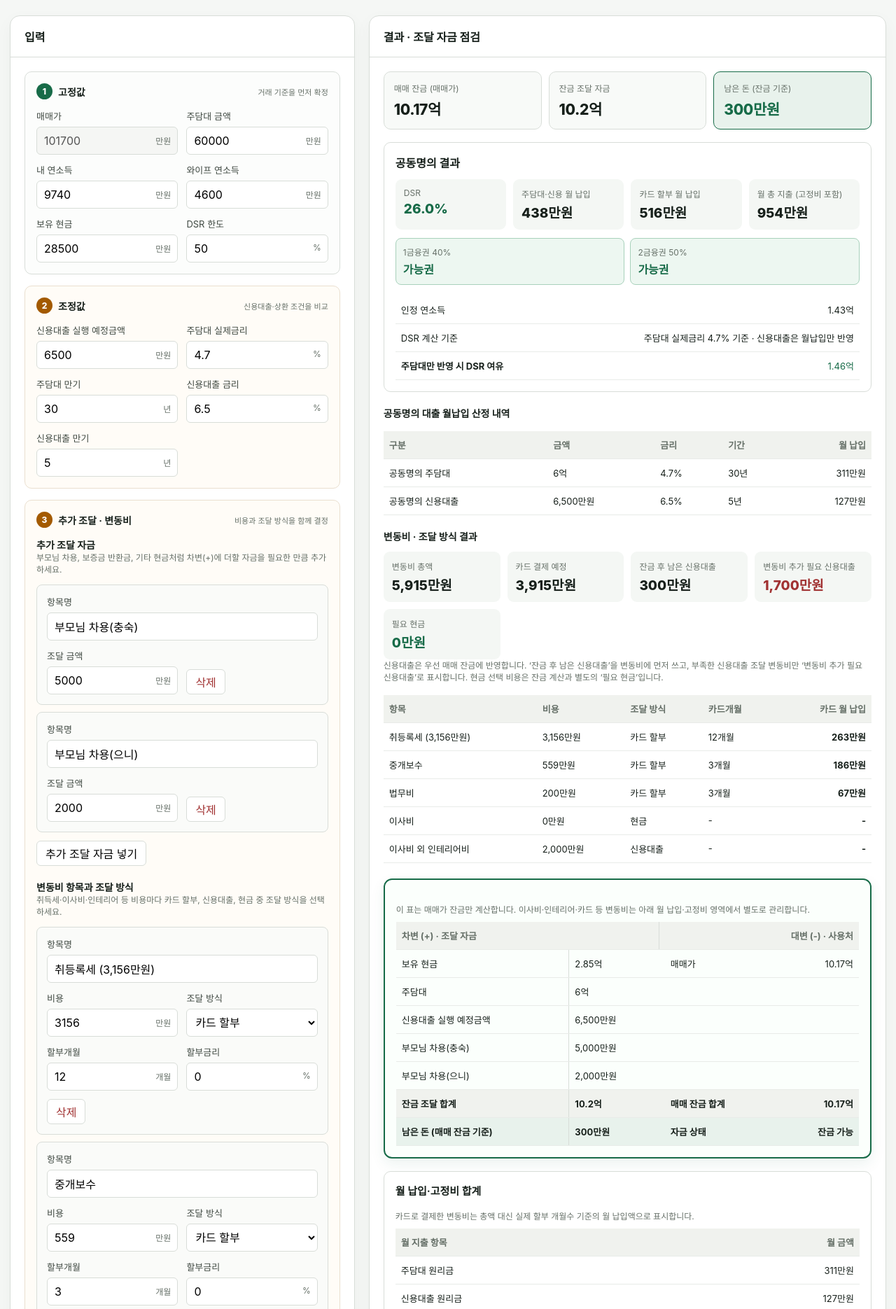
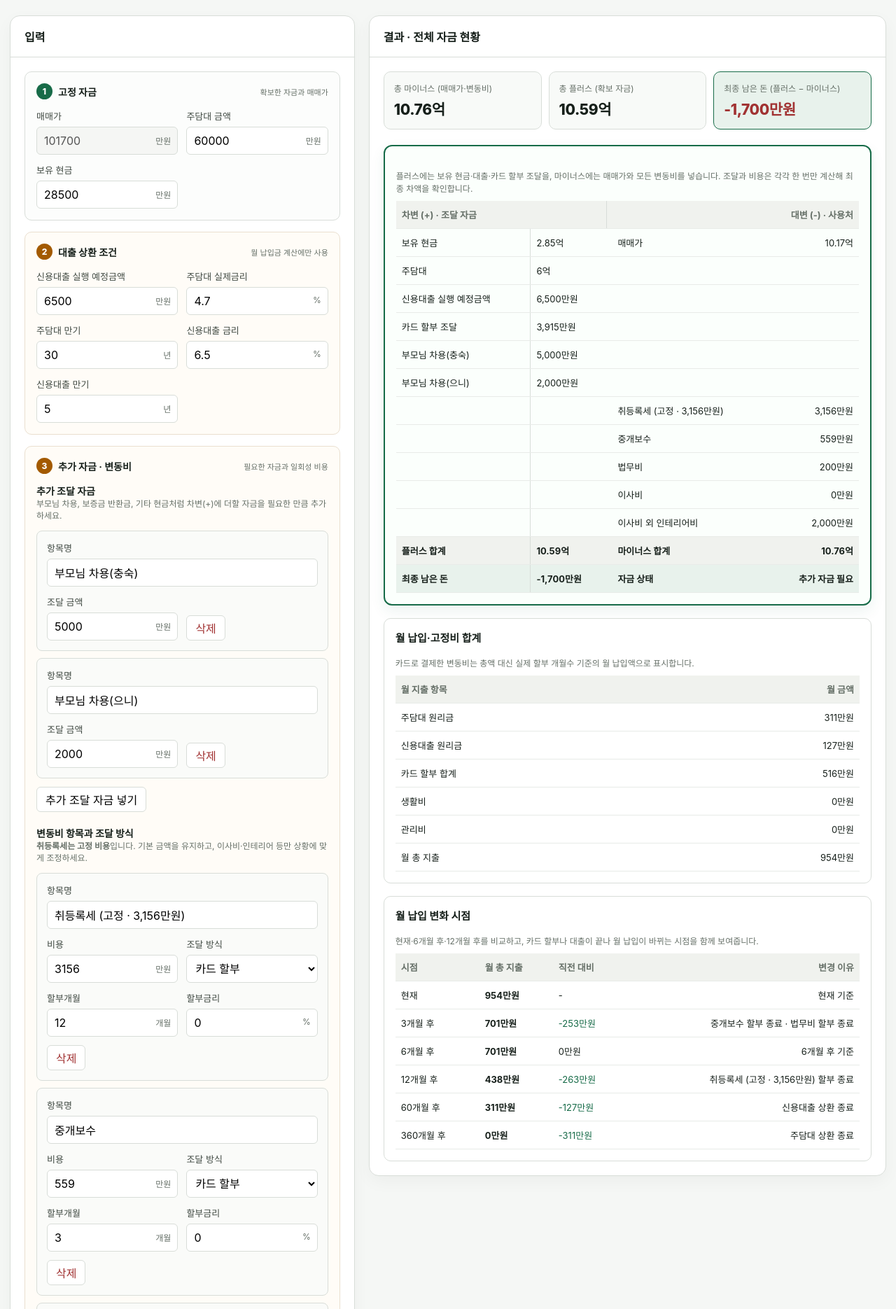
Before and after one commit to WantAirpod/house-ai, a Python web app: template src/home_decision_ai/templates/financing_calculator.html in a window 1280 px wide. Shown: the part 69-1939 px from the top of the page at 70% size. Run offline with Jinja, Linux system fonts and the light colour scheme; the template is opened without the code that fills it, so the values that code supplies are empty.

Commit message:
Simplify financing calculator summary

```diff
--- a/src/home_decision_ai/templates/financing_calculator.html
+++ b/src/home_decision_ai/templates/financing_calculator.html
@@ -120,7 +120,7 @@
           <h2>입력</h2>
           <div class="body">
             <section class="input-group fixed-group">
-              <div class="group-heading"><span class="group-step">1</span><h3>고정값</h3><span>거래 기준을 먼저 확정</span></div>
+              <div class="group-heading"><span class="group-step">1</span><h3>고정 자금</h3><span>확보한 자금과 매매가</span></div>
               <div class="fields">
                 <div class="field">
                   <label for="joint_purchase_price_krw">매매가</label>
@@ -131,26 +131,14 @@
                   <div class="input-wrap"><input id="joint_mortgage_amount_krw" type="number" min="0" step="100"><span class="unit">만원</span></div>
                 </div>
                 <div class="field">
-                  <label for="joint_borrower_income_krw">내 연소득</label>
-                  <div class="input-wrap"><input id="joint_borrower_income_krw" type="number" min="0" step="100"><span class="unit">만원</span></div>
-                </div>
-                <div class="field">
-                  <label for="joint_spouse_income_krw">와이프 연소득</label>
-                  <div class="input-wrap"><input id="joint_spouse_income_krw" type="number" min="0" step="100"><span class="unit">만원</span></div>
-                </div>
-                <div class="field">
                   <label for="cash_available_krw">보유 현금</label>
                   <div class="input-wrap"><input id="cash_available_krw" type="number" min="0" step="100"><span class="unit">만원</span></div>
-                </div>
-                <div class="field">
-                  <label for="joint_dsr_limit_percent">DSR 한도</label>
-                  <div class="input-wrap"><input id="joint_dsr_limit_percent" type="number" min="0" step="1"><span class="unit">%</span></div>
                 </div>
               </div>
             </section>
 
             <section class="input-group scenario-group">
-              <div class="group-heading"><span class="group-step">2</span><h3>조정값</h3><span>신용대출·상환 조건을 비교</span></div>
+              <div class="group-heading"><span class="group-step">2</span><h3>대출 상환 조건</h3><span>월 납입금 계산에만 사용</span></div>
               <div class="fields">
               <div class="field">
                 <label for="joint_credit_amount_krw">신용대출 실행 예정금액</label>
@@ -176,7 +164,7 @@
             </section>
 
             <section class="input-group scenario-group">
-            <div class="group-heading"><span class="group-step">3</span><h3>추가 조달 · 변동비</h3><span>비용과 조달 방식을 함께 결정</span></div>
+            <div class="group-heading"><span class="group-step">3</span><h3>추가 자금 · 변동비</h3><span>필요한 자금과 일회성 비용</span></div>
             <h3 class="section-title" style="margin-top:0;">추가 조달 자금</h3>
             <div class="mini">부모님 차용, 보증금 반환금, 기타 현금처럼 차변(+)에 더할 자금을 필요한 만큼 추가하세요.</div>
             <div class="card-input-list" id="additional-fund-inputs"></div>
@@ -185,7 +173,7 @@
             </div>
 
             <h3 class="section-title">변동비 항목과 조달 방식</h3>
-            <div class="mini">취득세·이사비·인테리어 등 비용마다 카드 할부, 신용대출, 현금 중 조달 방식을 선택하세요.</div>
+            <div class="mini"><strong>취등록세는 고정 비용</strong>입니다. 기본 금액을 유지하고, 이사비·인테리어 등만 상황에 맞게 조정하세요.</div>
             <div class="card-input-list" id="card-inputs"></div>
             <div class="row-actions">
               <button id="add-card" type="button">변동비 항목 추가</button>
@@ -204,72 +192,28 @@
         </section>
 
         <section class="panel result-panel">
-          <h2>결과 · 조달 자금 점검</h2>
+          <h2>결과 · 전체 자금 현황</h2>
           <div class="body">
             <section class="funding-summary" aria-label="자금 요약">
-              <div class="funding-summary-item"><div class="funding-summary-label">매매 잔금 (매매가)</div><div class="funding-summary-value" id="summary-use-total">-</div></div>
-              <div class="funding-summary-item"><div class="funding-summary-label">잔금 조달 자금</div><div class="funding-summary-value" id="summary-funding-total">-</div></div>
-              <div class="funding-summary-item emphasis"><div class="funding-summary-label">남은 돈 (잔금 기준)</div><div class="funding-summary-value" id="summary-remaining">-</div></div>
+              <div class="funding-summary-item"><div class="funding-summary-label">총 마이너스 (매매가·변동비)</div><div class="funding-summary-value" id="summary-use-total">-</div></div>
+              <div class="funding-summary-item"><div class="funding-summary-label">총 플러스 (확보 자금)</div><div class="funding-summary-value" id="summary-funding-total">-</div></div>
+              <div class="funding-summary-item emphasis"><div class="funding-summary-label">최종 남은 돈 (플러스 − 마이너스)</div><div class="funding-summary-value" id="summary-remaining">-</div></div>
             </section>
-            <div>
-              <section class="result-card">
-                <h3>공동명의 결과</h3>
-                <div class="result-summary">
-                  <div class="pill"><div class="pill-label">DSR</div><div class="pill-value" id="joint-dsr-row">-</div></div>
-                  <div class="pill"><div class="pill-label">주담대·신용 월 납입</div><div class="pill-value" id="joint-monthly-payment">-</div></div>
-                  <div class="pill"><div class="pill-label">카드 할부 월 납입</div><div class="pill-value" id="card-monthly-summary">-</div></div>
-                  <div class="pill"><div class="pill-label">월 총 지출 (고정비 포함)</div><div class="pill-value" id="monthly-debt-summary">-</div></div>
-                </div>
-                <div class="bank-judgement">
-                  <div class="bank-box" id="joint-bank1-box"><div class="bank-title">1금융권 40%</div><div class="bank-result" id="joint-bank1">-</div></div>
-                  <div class="bank-box" id="joint-bank2-box"><div class="bank-title">2금융권 50%</div><div class="bank-result" id="joint-bank2">-</div></div>
-                </div>
-                <table>
-                  <tbody>
-                    <tr><td>인정 연소득</td><td id="joint-income-result">-</td></tr>
-                    <tr><td>DSR 계산 기준</td><td id="joint-dsr-rate-note">-</td></tr>
-                    <tr><td><strong>주담대만 반영 시 DSR 여유</strong></td><td id="joint-extra-credit">-</td></tr>
-                  </tbody>
-                </table>
-              </section>
-              <h3 class="section-title">공동명의 대출 월납입 산정 내역</h3>
-              <table>
-                <thead><tr><th>구분</th><th>금액</th><th>금리</th><th>기간</th><th>월 납입</th></tr></thead>
-                <tbody>
-                  <tr><td>공동명의 주담대</td><td id="joint-mortgage-principal-info">-</td><td id="joint-mortgage-rate-info">-</td><td id="joint-mortgage-term-info">-</td><td id="joint-mortgage-monthly-info">-</td></tr>
-                  <tr><td>공동명의 신용대출</td><td id="joint-credit-principal-info">-</td><td id="joint-credit-rate-info">-</td><td id="joint-credit-term-info">-</td><td id="joint-credit-monthly-info">-</td></tr>
-                </tbody>
-              </table>
-            </div>
-
-            <h3 class="section-title">변동비 · 조달 방식 결과</h3>
-            <div class="result-summary card-total-summary">
-              <div class="pill"><div class="pill-label">변동비 총액</div><div class="pill-value" id="variable-cost-total">-</div></div>
-              <div class="pill"><div class="pill-label">카드 결제 예정</div><div class="pill-value" id="card-grand-total">-</div></div>
-              <div class="pill"><div class="pill-label">잔금 후 남은 신용대출</div><div class="pill-value" id="remaining-credit-for-variable">-</div></div>
-              <div class="pill"><div class="pill-label">변동비 추가 필요 신용대출</div><div class="pill-value" id="variable-credit-gap">-</div></div>
-              <div class="pill"><div class="pill-label">필요 현금</div><div class="pill-value" id="cash-cost-total">-</div></div>
-            </div>
-            <div class="mini">신용대출은 우선 매매 잔금에 반영합니다. ‘잔금 후 남은 신용대출’을 변동비에 먼저 쓰고, 부족한 신용대출 조달 변동비만 ‘변동비 추가 필요 신용대출’로 표시합니다. 현금 선택 비용은 잔금 계산과 별도의 ‘필요 현금’입니다.</div>
-            <table>
-              <thead><tr><th>항목</th><th>비용</th><th>조달 방식</th><th>카드개월</th><th>카드 월 납입</th></tr></thead>
-              <tbody id="card-results"></tbody>
-            </table>
-            <div id="warnings"></div>
-
             <section class="final-report">
-              <p class="ledger-note">이 표는 매매가 잔금만 계산합니다. 이사비·인테리어·카드 등 변동비는 아래 월 납입·고정비 영역에서 별도로 관리합니다.</p>
+              <p class="ledger-note">플러스에는 보유 현금·대출·카드 할부 조달을, 마이너스에는 매매가와 모든 변동비를 넣습니다. 조달과 비용은 각각 한 번만 계산해 최종 차액을 확인합니다.</p>
               <table class="ledger-table">
                 <thead><tr><th colspan="2">차변 (+) · 조달 자금</th><th colspan="2">대변 (-) · 사용처</th></tr></thead>
                 <tbody>
                   <tr><td>보유 현금</td><td id="ledger-cash">-</td><td>매매가</td><td id="ledger-purchase">-</td></tr>
                   <tr><td>주담대</td><td id="ledger-mortgage">-</td><td></td><td></td></tr>
                   <tr><td>신용대출 실행 예정금액</td><td id="ledger-credit">-</td><td></td><td></td></tr>
+                  <tr><td>카드 할부 조달</td><td id="ledger-card">-</td><td></td><td></td></tr>
                 </tbody>
                 <tbody id="ledger-additional-funds"></tbody>
+                <tbody id="ledger-variable-costs"></tbody>
                 <tbody>
-                  <tr class="ledger-total"><td>잔금 조달 합계</td><td id="ledger-funding-total">-</td><td>매매 잔금 합계</td><td id="ledger-use-total">-</td></tr>
-                  <tr class="ledger-remaining"><td>남은 돈 (매매 잔금 기준)</td><td id="ledger-remaining">-</td><td>자금 상태</td><td id="ledger-status">-</td></tr>
+                  <tr class="ledger-total"><td>플러스 합계</td><td id="ledger-funding-total">-</td><td>마이너스 합계</td><td id="ledger-use-total">-</td></tr>
+                  <tr class="ledger-remaining"><td>최종 남은 돈</td><td id="ledger-remaining">-</td><td>자금 상태</td><td id="ledger-status">-</td></tr>
                 </tbody>
               </table>
             </section>
@@ -289,6 +233,14 @@
                 </tbody>
               </table>
             </section>
+            <section class="monthly-budget">
+              <h3>월 납입 변화 시점</h3>
+              <p class="ledger-note">현재·6개월 후·12개월 후를 비교하고, 카드 할부나 대출이 끝나 월 납입이 바뀌는 시점을 함께 보여줍니다.</p>
+              <table>
+                <thead><tr><th>시점</th><th>월 총 지출</th><th>직전 대비</th><th>변경 이유</th></tr></thead>
+                <tbody id="monthly-change-points"></tbody>
+              </table>
+            </section>
           </div>
         </section>
       </div>
@@ -300,15 +252,12 @@
         jointMortgage: 600000000,
         cashAvailable: 285000000,
         jointCredit: 65000000,
-        borrowerIncome: 97400000,
-        spouseIncome: 46000000,
-        dsrLimit: 50,
         mortgageRate: 4.7,
         mortgageTerm: 30,
         creditRate: 6.5,
         creditTerm: 5,
         cards: [
-          { label:"취등록세 (3,156만원)", amount:31560000, funding:"card", months:12, rate:0 },
+          { label:"취등록세 (고정 · 3,156만원)", amount:31560000, funding:"card", months:12, rate:0 },
           { label:"중개보수", amount:5593500, funding:"card", months:3, rate:0 },
           { label:"법무비", amount:2000000, funding:"card", months:3, rate:0 },
           { label:"이사비", amount:0, funding:"cash", months:1, rate:0 },
@@ -329,11 +278,10 @@
       let fixedExpenses = [];
 
       const amountIds = new Set([
-        "joint_purchase_price_krw","joint_mortgage_amount_krw","joint_borrower_income_krw",
-        "joint_spouse_income_krw","cash_available_krw","joint_credit_amount_krw"
+        "joint_purchase_price_krw","joint_mortgage_amount_krw","cash_available_krw","joint_credit_amount_krw"
       ]);
       const inputIds = [
-        ...amountIds, "joint_dsr_limit_percent",
+        ...amountIds,
         "mortgage_rate_percent","mortgage_term_years",
         "credit_rate_percent","credit_term_years",
       ];
@@ -385,11 +333,8 @@
       function setForm() {
         setAmount("joint_purchase_price_krw", defaults.purchase);
         setAmount("joint_mortgage_amount_krw", defaults.jointMortgage);
-        setAmount("joint_borrower_income_krw", defaults.borrowerIncome);
-        setAmount("joint_spouse_income_krw", defaults.spouseIncome);
         setAmount("cash_available_krw", defaults.cashAvailable);
         setAmount("joint_credit_amount_krw", defaults.jointCredit);
-        document.getElementById("joint_dsr_limit_percent").value = defaults.dsrLimit;
         document.getElementById("mortgage_rate_percent").value = defaults.mortgageRate;
         document.getElementById("mortgage_term_years").value = defaults.mortgageTerm;
         document.getElementById("credit_rate_percent").value = defaults.creditRate;
@@ -717,40 +662,17 @@
         const additionalFundTotal = additionalFunds.reduce((sum, fund) => sum + fund.amount, 0);
         const fixedExpenseTotal = fixedExpenses.reduce((sum, expense) => sum + expense.amount, 0);
         const creditAmount = getAmount("joint_credit_amount_krw");
-        const joint = planDsr({
-          income: getAmount("joint_borrower_income_krw") + getAmount("joint_spouse_income_krw"),
-          mortgage,
-          credit: creditAmount,
-          dsrLimit: getNumber("joint_dsr_limit_percent"),
-        }, common);
-
-        document.getElementById("card-grand-total").textContent = compactWon(cardTotal);
-        document.getElementById("variable-cost-total").textContent = compactWon(variableCostTotal);
-        const cashCostTotalElement = document.getElementById("cash-cost-total");
-        cashCostTotalElement.textContent = compactWon(cashCostTotal);
-        cashCostTotalElement.className = `pill-value ${cashCostTotal > 0 ? "danger" : "ok"}`;
         const mortgageMonthly = annuity(mortgage, common.mortgageRate, common.mortgageMonths);
         const creditMonthly = annuity(creditAmount, common.creditRate, common.creditMonths);
         const monthlyTotalExpense = mortgageMonthly + creditMonthly + cardMonthly + fixedExpenseTotal;
-        document.getElementById("card-monthly-summary").textContent = compactWon(cardMonthly);
-        document.getElementById("monthly-debt-summary").textContent = compactWon(monthlyTotalExpense);
-
-        renderPlan("joint", joint);
-        renderLoanPaymentInfo(common, creditAmount);
-        renderBank("joint", joint.dsr);
-        const fundingTotal = cashAvailable + mortgage + creditAmount + additionalFundTotal;
-        const useTotal = purchase;
+        const fundingTotal = cashAvailable + mortgage + creditAmount + additionalFundTotal + cardTotal;
+        const useTotal = purchase + variableCostTotal;
         const remaining = fundingTotal - useTotal;
-        const remainingCreditForVariable = Math.min(creditAmount, Math.max(0, remaining));
-        const variableCreditGap = Math.max(0, creditCostTotal - remainingCreditForVariable);
-        document.getElementById("remaining-credit-for-variable").textContent = compactWon(remainingCreditForVariable);
-        const variableCreditGapElement = document.getElementById("variable-credit-gap");
-        variableCreditGapElement.textContent = compactWon(variableCreditGap);
-        variableCreditGapElement.className = `pill-value ${variableCreditGap > 0 ? "danger" : "ok"}`;
         const ledgerValues = {
           "ledger-cash": cashAvailable,
           "ledger-mortgage": mortgage,
           "ledger-credit": creditAmount,
+          "ledger-card": cardTotal,
           "ledger-purchase": purchase,
           "ledger-funding-total": fundingTotal,
           "ledger-use-total": useTotal,
@@ -775,11 +697,48 @@
           row.append(label, amount, blankLeft, blankRight);
           additionalFundRows.appendChild(row);
         });
-        document.getElementById("ledger-status").textContent = remaining >= 0 ? "잔금 가능" : "추가 재원 필요";
+        const variableCostRows = document.getElementById("ledger-variable-costs");
+        variableCostRows.innerHTML = "";
+        rows.forEach(cost => {
+          const row = document.createElement("tr");
+          const blankLeft = document.createElement("td");
+          const blankAmount = document.createElement("td");
+          const label = document.createElement("td");
+          const amount = document.createElement("td");
+          label.textContent = cost.label || "변동비";
+          amount.textContent = compactWon(cost.amount);
+          row.append(blankLeft, blankAmount, label, amount);
+          variableCostRows.appendChild(row);
+        });
+        document.getElementById("ledger-status").textContent = remaining >= 0 ? "자금 여유" : "추가 자금 필요";
         document.getElementById("monthly-mortgage").textContent = compactWon(mortgageMonthly);
         document.getElementById("monthly-credit").textContent = compactWon(creditMonthly);
         document.getElementById("monthly-card").textContent = compactWon(cardMonthly);
         document.getElementById("monthly-total-expense").textContent = compactWon(monthlyTotalExpense);
+        const changePoints = new Set([0, 6, 12]);
+        rows.filter(row => row.funding === "card" && row.amount > 0).forEach(row => changePoints.add(row.months));
+        if (creditAmount > 0) changePoints.add(common.creditMonths);
+        if (mortgage > 0) changePoints.add(common.mortgageMonths);
+        const changePointBody = document.getElementById("monthly-change-points");
+        changePointBody.innerHTML = "";
+        let previousTotal = null;
+        [...changePoints].sort((a, b) => a - b).forEach(offset => {
+          const mortgageAtPoint = offset < common.mortgageMonths ? mortgageMonthly : 0;
+          const creditAtPoint = offset < common.creditMonths ? creditMonthly : 0;
+          const cardAtPoint = rows.reduce((sum, row) => sum + (row.funding === "card" && offset < row.months ? row.monthly : 0), 0);
+          const totalAtPoint = mortgageAtPoint + creditAtPoint + cardAtPoint + fixedExpenseTotal;
+          const reasons = [];
+          rows.filter(row => row.funding === "card" && row.amount > 0 && row.months === offset)
+            .forEach(row => reasons.push(`${row.label || "카드"} 할부 종료`));
+          if (creditAmount > 0 && offset === common.creditMonths) reasons.push("신용대출 상환 종료");
+          if (mortgage > 0 && offset === common.mortgageMonths) reasons.push("주담대 상환 종료");
+          const row = document.createElement("tr");
+          const pointLabel = offset === 0 ? "현재" : `${offset}개월 후`;
+          const difference = previousTotal === null ? "-" : compactWon(totalAtPoint - previousTotal);
+          row.innerHTML = `<td>${pointLabel}</td><td><strong>${compactWon(totalAtPoint)}</strong></td><td class="${previousTotal !== null && totalAtPoint < previousTotal ? "ok" : previousTotal !== null && totalAtPoint > previousTotal ? "danger" : ""}">${difference}</td><td>${reasons.join(" · ") || `${pointLabel} 기준`}</td>`;
+          changePointBody.appendChild(row);
+          previousTotal = totalAtPoint;
+        });
         const fixedExpenseRows = document.getElementById("monthly-fixed-expenses");
         fixedExpenseRows.innerHTML = "";
         fixedExpenses.forEach(expense => {
@@ -792,22 +751,6 @@
           fixedExpenseRows.appendChild(row);
         });
 
-        const cardResultBody = document.getElementById("card-results");
-        cardResultBody.innerHTML = "";
-        if (rows.length === 0) {
-          cardResultBody.innerHTML = `<tr><td colspan="5" class="mini">변동비 항목이 없습니다.</td></tr>`;
-        } else {
-          rows.forEach(row => {
-            const tr = document.createElement("tr");
-            const method = row.funding === "card" ? "카드 할부" : row.funding === "credit" ? "신용대출" : "현금";
-            tr.innerHTML = `<td>${row.label || "-"}</td><td>${compactWon(row.amount)}</td><td>${method}</td><td>${row.funding === "card" ? `${row.months}개월` : "-"}</td><td><strong>${row.funding === "card" ? compactWon(row.monthly) : "-"}</strong></td>`;
-            cardResultBody.appendChild(tr);
-          });
-        }
-
-        const warnings = document.getElementById("warnings");
-        warnings.innerHTML = "";
-        if (joint.dsr > joint.dsrLimit) warnings.innerHTML += `<div class="warning danger">공동명의 DSR이 ${pct(joint.dsr)}로 한도 ${joint.dsrLimit}%를 초과합니다.</div>`;
       }
       let timer = null;
       function queueCalculate() {
```
